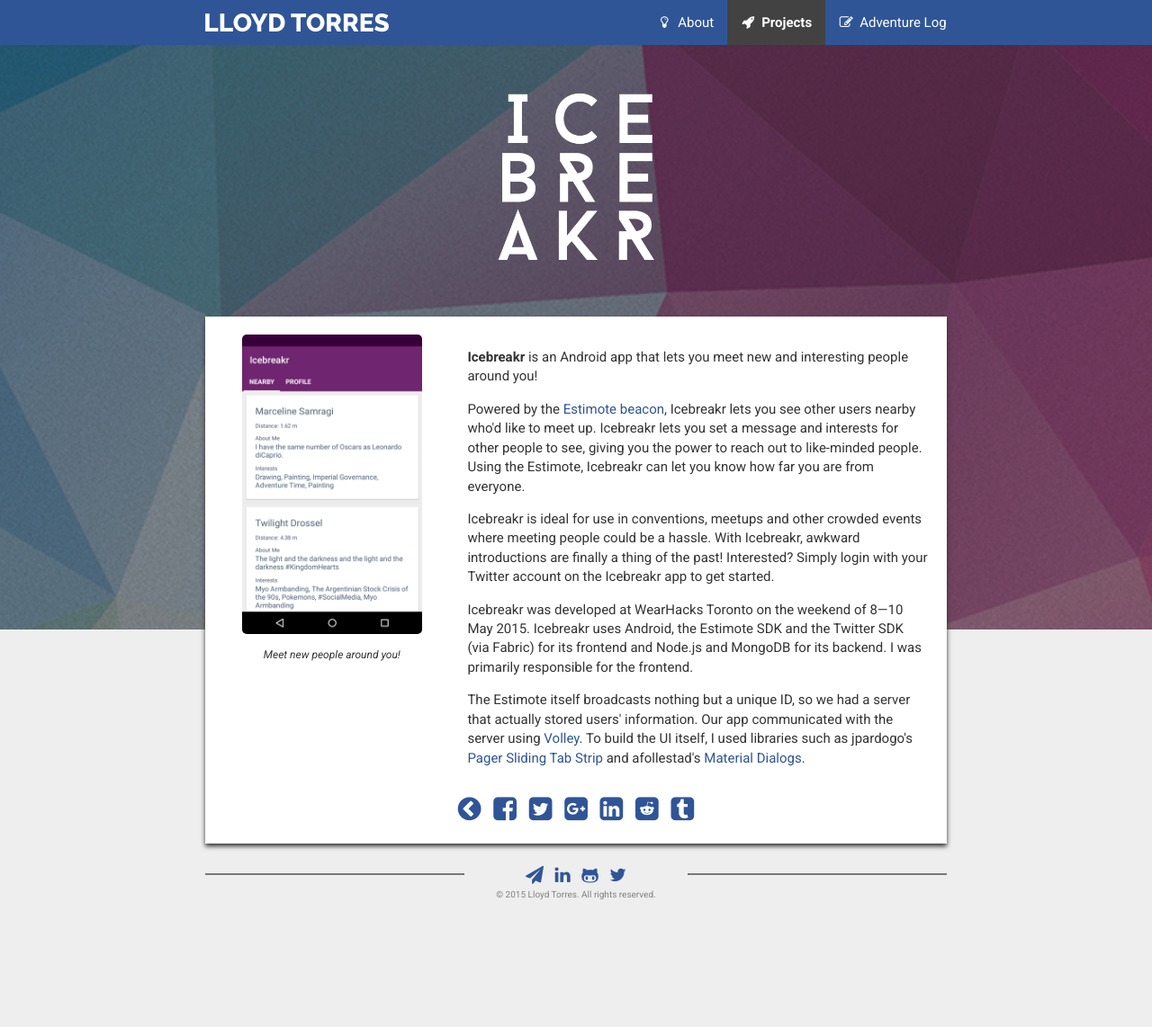
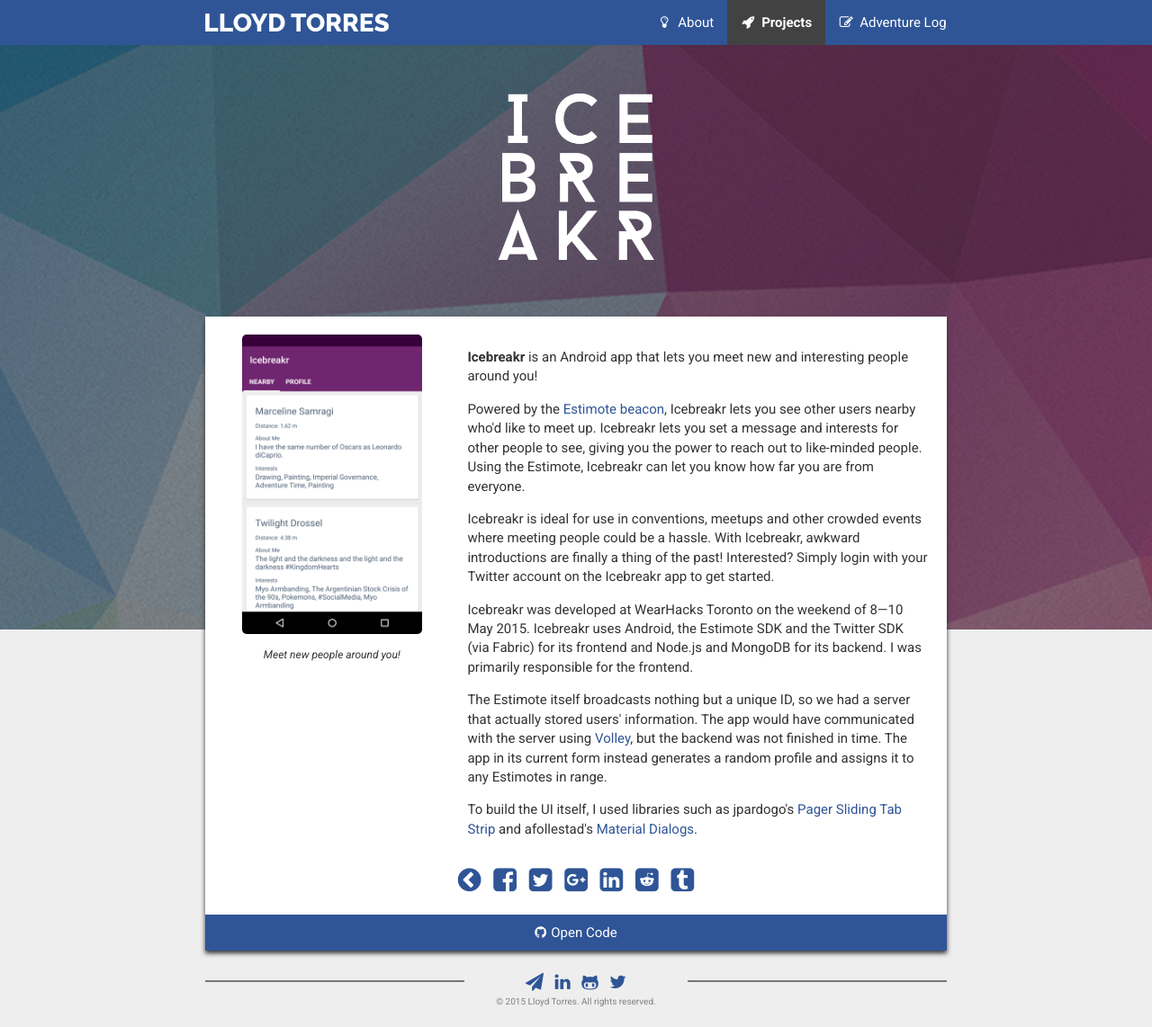
Before and after one commit to lloydtorres/lloydtorres.github.io, a Jekyll site: the page built from icebreakr.md, in a window 1280 px wide and 1142 px high. Shown: the whole window at 90% size. Built offline with Jekyll 4.4.1, drawn with Linux system fonts in a browser that asks for light colours; nearby versions of some CDN libraries.

Commit message:
Update information

```diff
--- a/icebreakr.md
+++ b/icebreakr.md
@@ -4,6 +4,7 @@
 header: "/images/projects/icebreakr/icebreakr-header.png"
 picoverlay: "/images/projects/icebreakr/icebreakr-logo.png"
 permalink: /projects/icebreakr/
+github: https://github.com/wearhackstoronto/IceBreakr
 categories:
 - projects
 tags:
@@ -55,7 +56,9 @@
 
         <p>Icebreakr was developed at WearHacks Toronto on the weekend of 8—10 May 2015. Icebreakr uses Android, the Estimote SDK and the Twitter SDK (via Fabric) for its frontend and Node.js and MongoDB for its backend. I was primarily responsible for the frontend.</p>
 
-        <p>The Estimote itself broadcasts nothing but a unique ID, so we had a server that actually stored users' information. Our app communicated with the server using <a href="https://github.com/mcxiaoke/android-volley">Volley</a>. To build the UI itself, I used libraries such as jpardogo's <a href="https://github.com/jpardogo/PagerSlidingTabStrip">Pager Sliding Tab Strip</a> and afollestad's <a href="https://github.com/afollestad/material-dialogs">Material Dialogs</a>.</p>
+        <p>The Estimote itself broadcasts nothing but a unique ID, so we had a server that actually stored users' information. The app would have communicated with the server using <a href="https://github.com/mcxiaoke/android-volley">Volley</a>, but the backend was not finished in time. The  app in its current form instead generates a random profile and assigns it to any Estimotes in range.</p>
+
+        <p>To build the UI itself, I used libraries such as jpardogo's <a href="https://github.com/jpardogo/PagerSlidingTabStrip">Pager Sliding Tab Strip</a> and afollestad's <a href="https://github.com/afollestad/material-dialogs">Material Dialogs</a>.</p>
     </div>
 
 </div>
--- a/index.html
+++ b/index.html
@@ -157,7 +157,7 @@
                                 <h2>Languages</h2>
 
                                 <div class="resume-entry">
-                                    <p><strong>Proficient:</strong> Python, C#, Java</p>
+                                    <p><strong>Proficient:</strong> C#, Java, Python</p>
                                     <p><strong>Comfortable:</strong> Android, C++, JavaScript, Lua, Matlab, SQL</p>
                                     <p><strong>Limited:</strong> ARM Assembly (THUMB), VHDL</p>
                                 </div>
@@ -170,8 +170,8 @@
 
                                 <div class="resume-entry">
                                     <p><strong>Systems:</strong> Testing experience on Windows, OS X, Linux, Android, Google Glass, iOS, Myo</p>
+                                    <p><strong>Web:</strong> HTML, CSS, JSON, XML, Liquid; REST, jQuery, Bootstrap, AngularJS; Drupal 7, Jekyll</p>
                                     <p><strong>Development:</strong> Git, SVN; Android Studio, cmd/terminal, IntelliJ, Visual Studio, Sublime Text; VMWare</p>
-                                    <p><strong>Web:</strong> HTML, CSS, JSON, XML, Liquid; REST, jQuery, Bootstrap, AngularJS; Drupal 7, Jekyll</p>
                                     <p><strong>Other:</strong> JIRA, Pivotal Tracker, VMWare, Microsoft Office, Adobe Photoshop, Sony Vegas</p>
                                 </div>
                             </div>
@@ -208,8 +208,6 @@
         <div class="coverup">
             <div class="container page-content col-md-offset-2 col-md-8">
 
-
-
             </div><!-- /container -->
         </div>
 
```
Also changed, not shown: turboavenger.md (+1 -0 lines).
